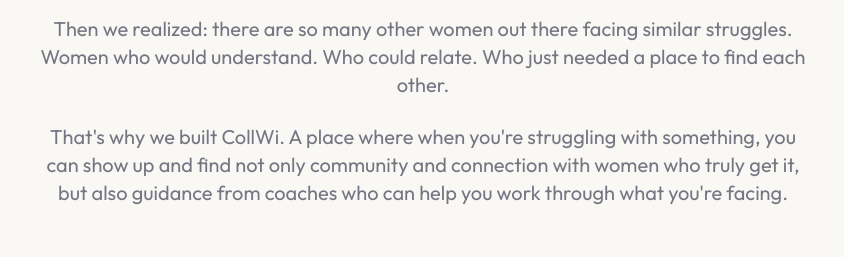
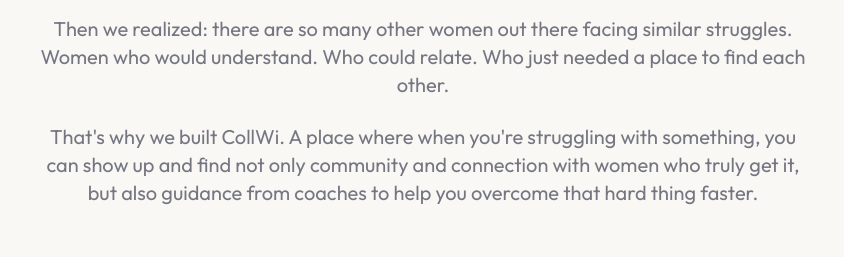
Before and after one commit to gaiaCollwi/collwi-landing, a Next.js app: page /about in a window 1280 px wide. Shown: the part 4220-4477 px from the top of the page, without its empty margins (217-1061 px from the left). Built offline with nearby package versions, Linux system fonts and the light colour scheme.

Commit message:
Update: guidance from coaches to overcome that hard thing faster

```diff
--- a/app/about/page.js
+++ b/app/about/page.js
@@ -234,8 +234,8 @@
               </p>
               <p className="text-lg md:text-xl">
                 That&apos;s why we built CollWi. A place where when you're struggling with something, you can show up and find
-                not only community and connection with women who truly get it, but also guidance from coaches who can help
-                you work through what you're facing.
+                not only community and connection with women who truly get it, but also guidance from coaches to help you
+                overcome that hard thing faster.
               </p>
             </div>
           </FadeIn>
```
